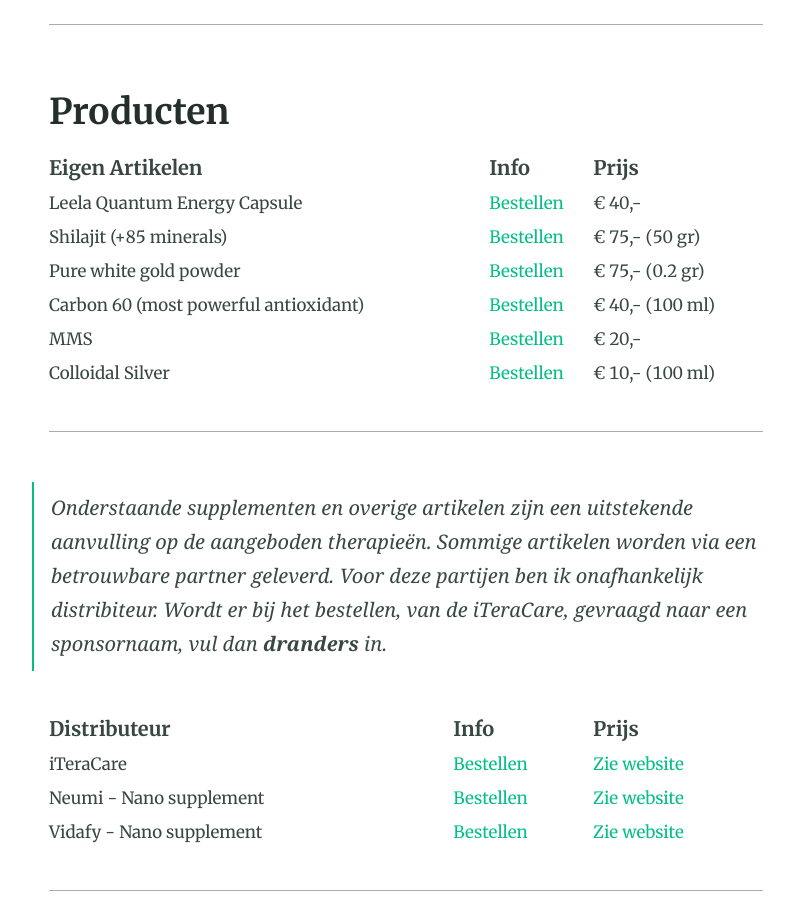
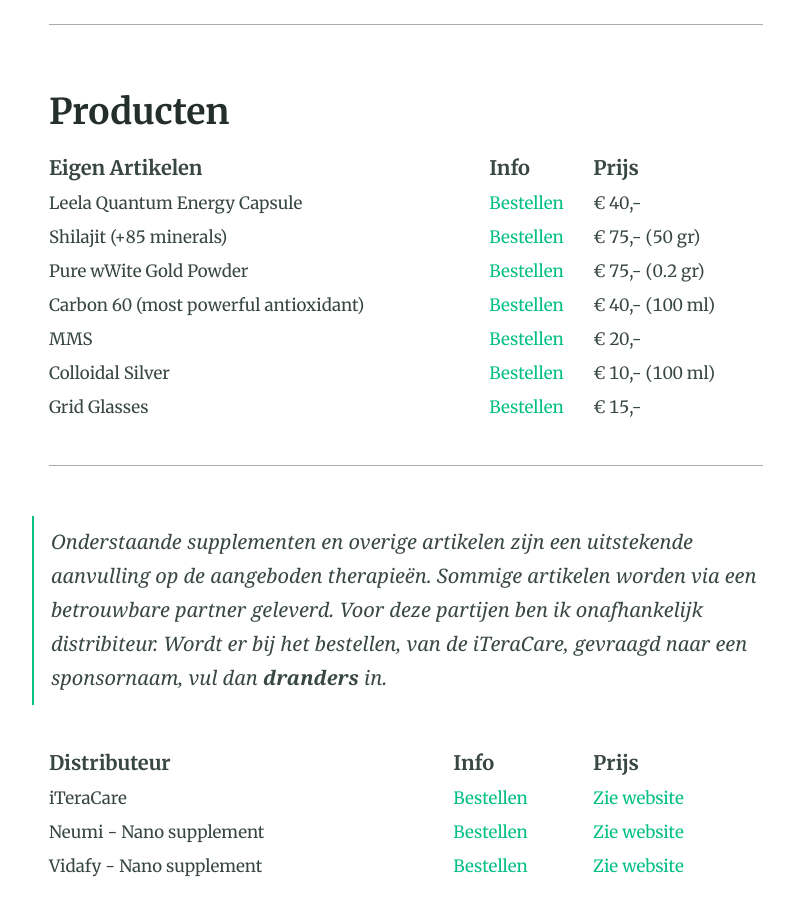
Before and after one commit to dokteranders/dokteranders.com, a Jekyll site: the page built from behandelingen.md, in a window 1280 px wide and 900 px high, scrolled down 853 px. Shown: the whole window, without its empty margins (234-1028 px from the left). Built offline with Jekyll 4.4.1, drawn with Linux system fonts in a browser that asks for light colours.

Commit message:
Update behandelingen.md

```diff
--- a/behandelingen.md
+++ b/behandelingen.md
@@ -22,10 +22,11 @@
 |--------|:-------|:-------|
 | Leela Quantum Energy Capsule | [Bestellen](#/contact/) | € 40,-
 | Shilajit (+85 minerals) | [Bestellen](#/contact/) | € 75,- (50 gr)
-| Pure white gold powder | [Bestellen](#/contact/) | € 75,- (0.2 gr)
+| Pure wWite Gold Powder | [Bestellen](#/contact/) | € 75,- (0.2 gr)
 | Carbon 60 (most powerful antioxidant) | [Bestellen](/contact/) | € 40,- (100 ml)
 | MMS | [Bestellen](#/contact/) | € 20,-
 | Colloidal Silver | [Bestellen](/contact/) | € 10,- (100 ml)
+| Grid Glasses | [Bestellen](/contact/) | € 15,-
 
 ---
 
```
